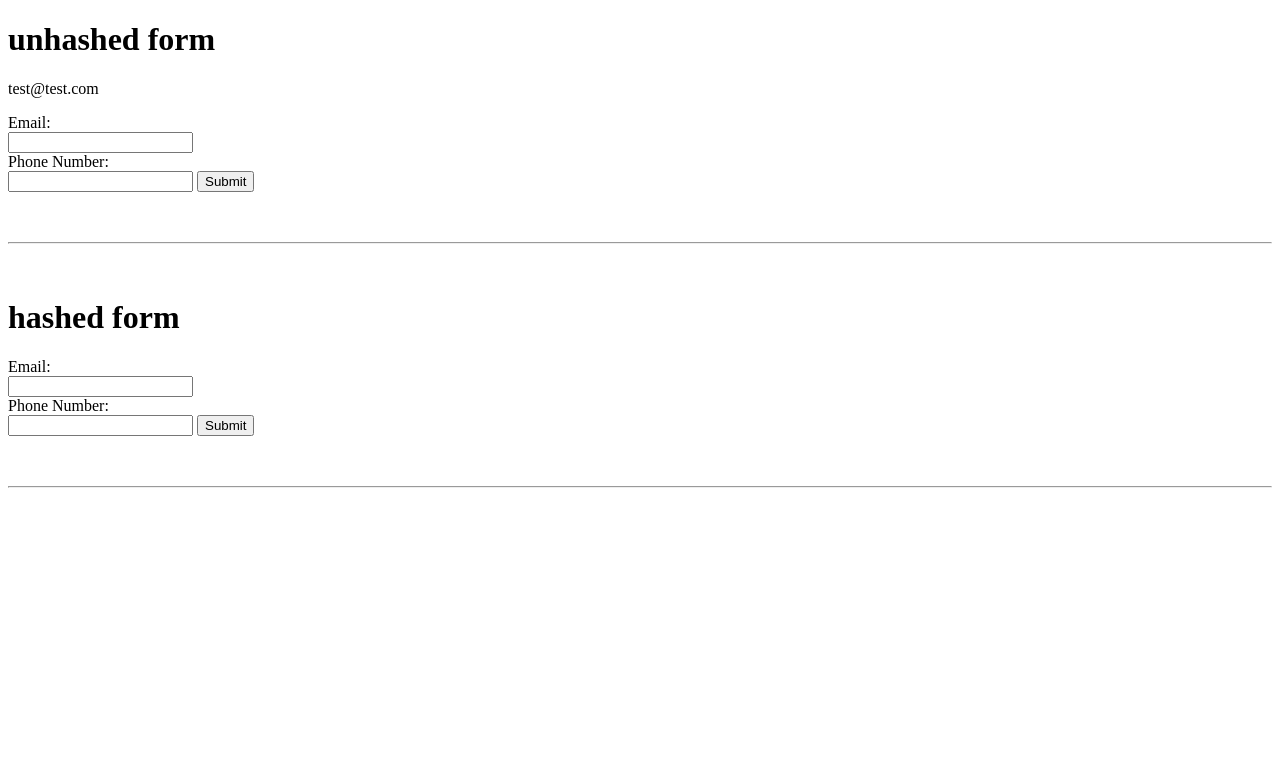
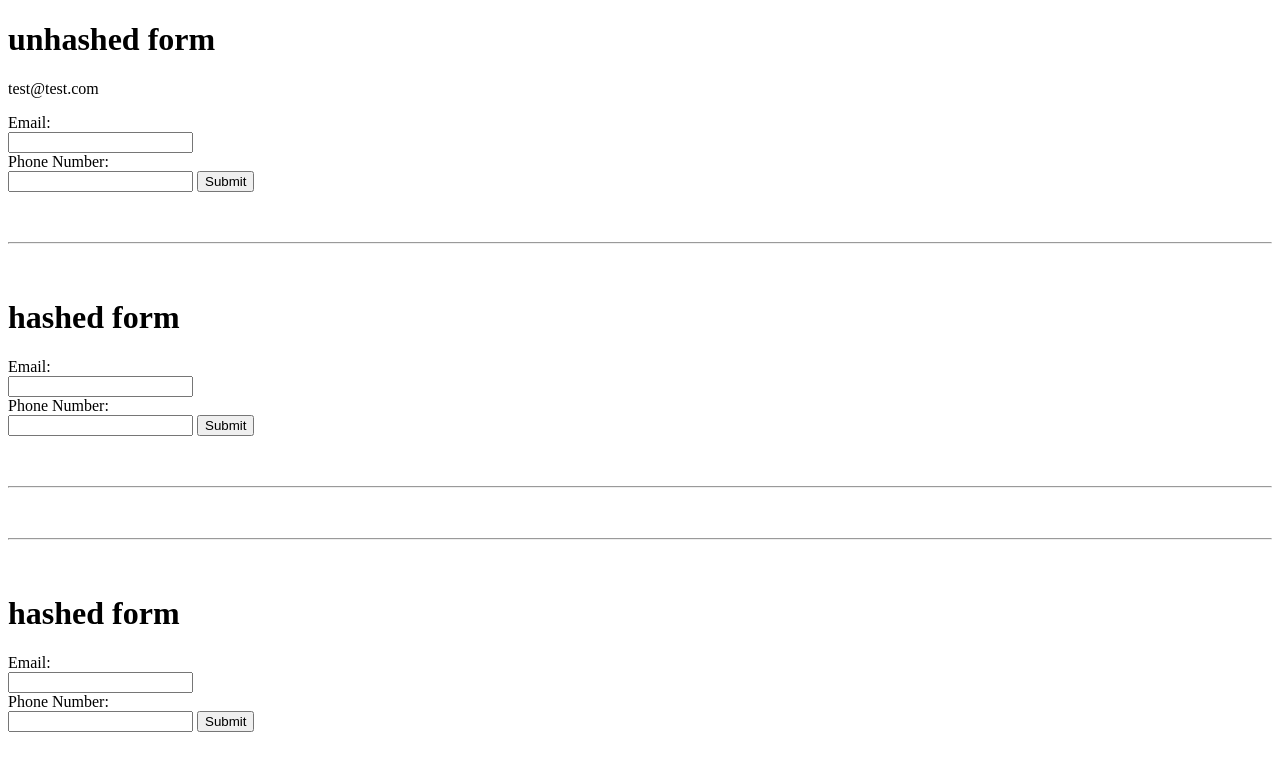
Before and after one commit to nganym/ec-test-gtag, a plain HTML site: page index.html in a window 1280 px wide. Drawn offline with Linux system fonts and the light colour scheme.

Commit message:
Add undefined form

```diff
--- a/index.html
+++ b/index.html
@@ -56,6 +56,21 @@
 
     <p>&nbsp;</p>
 
+      <hr />
+
+    <p>&nbsp;</p>
+
+    <form id="undefined-form" method="get">
+      <h1>hashed form</h1>
+      <label for="email">Email:</label><br />
+      <input type="email" id="email" name="email" /><br />
+      <label for="phone">Phone Number:</label><br />
+      <input type="tel" id="phone" name="phone" />
+      <input type="submit" value="Submit" />
+    </form>
+
+    <p>&nbsp;</p>
+
     <h2 class="thank-you-message"></h2>
     <script src="index.js"></script>
   </body>
```
